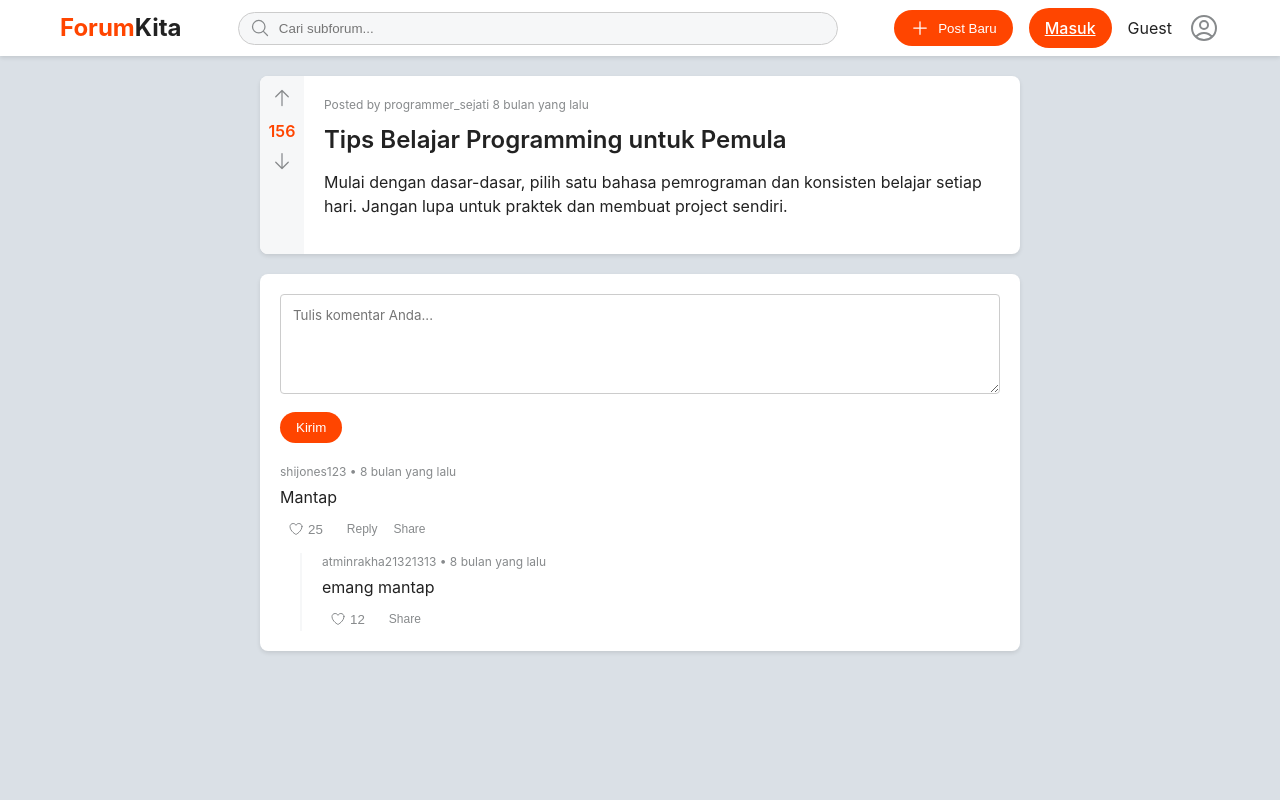
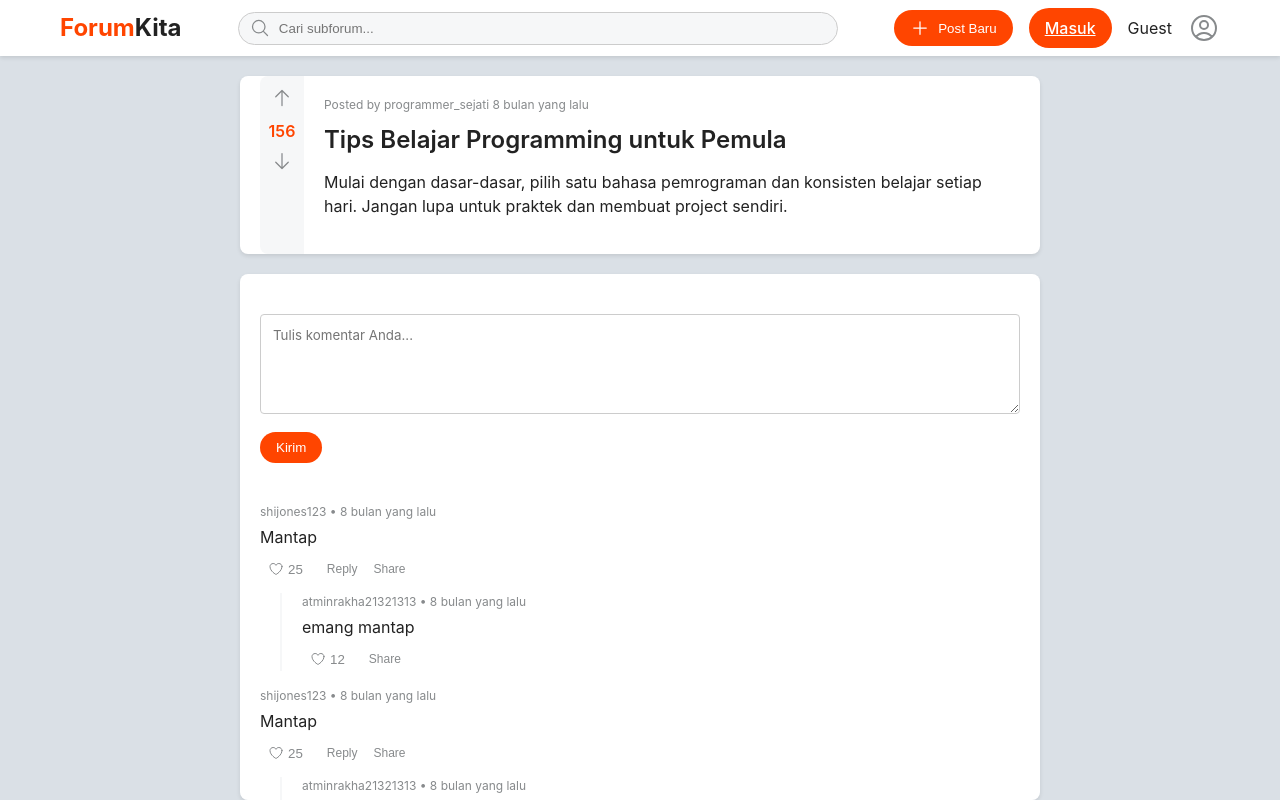
Before and after one commit to rakhargo/Forkit, a Vue app in the folder ForumKitaFE/: page /post/1/comments in a window 1280 px wide. Built offline with nearby package versions, Linux system fonts and the light colour scheme.

Commit message:
add scroll comment page

```diff
--- a/ForumKitaFE/src/views/PostComments.vue
+++ b/ForumKitaFE/src/views/PostComments.vue
@@ -40,7 +40,46 @@
         replies: []
       }
     ]
-  }
+  },
+  {
+    id: 3,
+    content: 'Mantap',
+    author: 'shijones123',
+    likes: 25,
+    isLiked: false,
+    createdAt: new Date('2024-03-10T09:30:00'),
+    replies: [
+      {
+        id: 4,
+        content: 'emang mantap',
+        author: 'atminrakha21321313',
+        likes: 12,
+        isLiked: false,
+        createdAt: new Date('2024-03-10T10:15:00'),
+        replies: []
+      }
+    ]
+  },
+  {
+    id: 5,
+    content: 'Mantap',
+    author: 'shijones123',
+    likes: 25,
+    isLiked: false,
+    createdAt: new Date('2024-03-10T09:30:00'),
+    replies: [
+      {
+        id: 6,
+        content: 'emang mantap',
+        author: 'atminrakha21321313',
+        likes: 12,
+        isLiked: false,
+        createdAt: new Date('2024-03-10T10:15:00'),
+        replies: []
+      }
+    ]
+  },
+
 ])
 
 const handlePostVote = (type: 'up' | 'down') => {
@@ -226,17 +265,21 @@
 
 <style scoped>
 .comments-container {
-  padding: 76px 20px 20px;
-  max-width: 800px;
-  margin: 0 auto;
+  height: 100vh;
+  display: flex;
+  flex-direction: column;
+  padding-top: 76px;
 }
 
 .post-preview {
   background: white;
   border-radius: 8px;
   box-shadow: var(--shadow);
-  margin-bottom: 20px;
+  margin: 0 auto 20px;
   display: flex;
+  max-width: 800px;
+  width: 100%;
+  padding: 0 20px;
 }
 
 .vote-buttons {
@@ -308,11 +351,21 @@
   background: white;
   border-radius: 8px;
   box-shadow: var(--shadow);
+  margin: 0 auto;
+  max-width: 800px;
+  width: 100%;
+  flex: 1;
+  overflow-y: auto;
   padding: 20px;
 }
 
 .comment-form {
   margin-bottom: 20px;
+  position: sticky;
+  top: 0;
+  background: white;
+  padding: 20px 0;
+  z-index: 1;
 }
 
 .reply-indicator {
```
